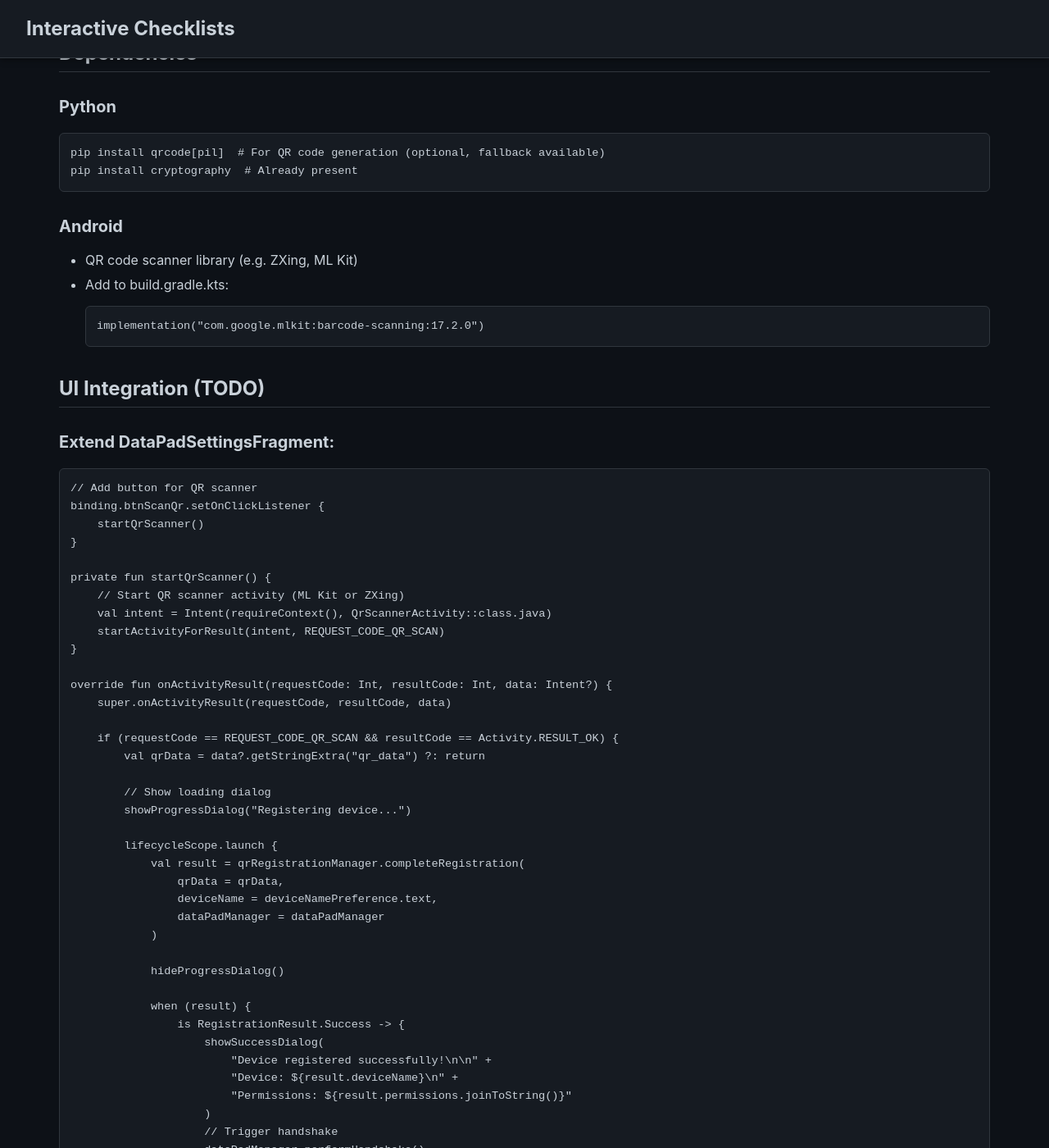
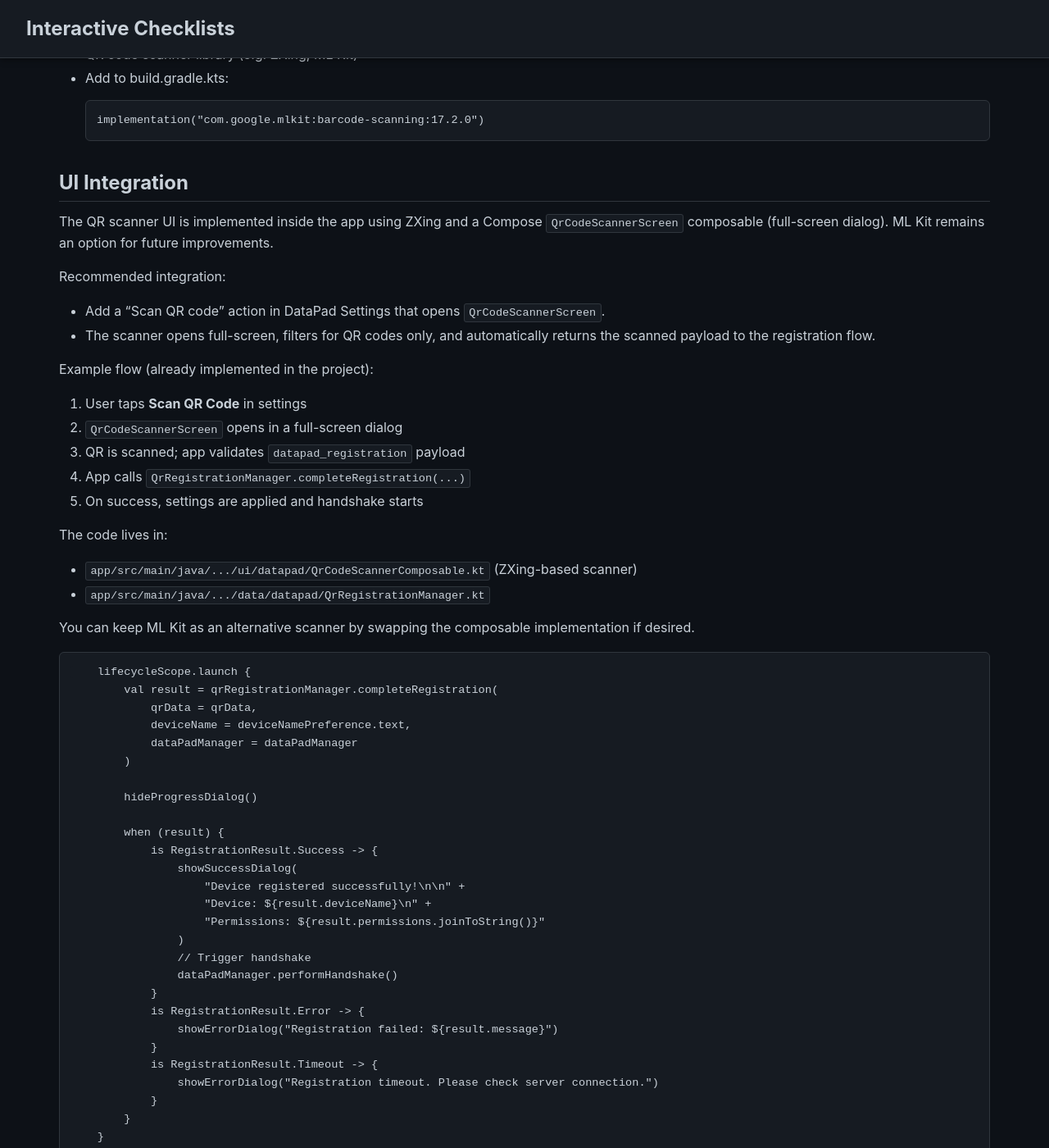
Before and after one commit to arn-c0de/InteractiveChecklists, a Jekyll site: the page built from docs/EN/features/qr_registration.md, in a window 1280 px wide and 1400 px high, scrolled down 4782 px. Shown: the whole window at 82% size. Built offline with Jekyll 4.4.1, drawn with Linux system fonts in a browser that asks for light colours; our own code applies the rules of GitHub Pages for plain Markdown files; some of the changed text lies outside the part shown.

Commit message:
QR registration + scanner fixes, docs updates - phase 2

````diff
--- a/app/src/main/assets/document_sources.json
+++ b/app/src/main/assets/document_sources.json
@@ -3,5 +3,10 @@
     "name": "OpenStreetMap",
     "website": "https://www.openstreetmap.org",
     "license": "Open Database License (ODbL) 1.0 – © OpenStreetMap contributors"
+  },
+  {
+    "name": "ZXing (Zebra Crossing)",
+    "website": "https://github.com/zxing/zxing",
+    "license": "Apache License 2.0 – © ZXing authors"
   }
 ]
--- a/docs/EN/features/qr_registration.md
+++ b/docs/EN/features/qr_registration.md
@@ -71,7 +71,11 @@ python registration_token.py generate --server-ip 192.168.1.100 --port 5010 --ou
 - Automatic addition to authorized_devices.json
 
 **forward_parsed_udp.py** - Extended with:
-- DeviceRegistration message routing (see Manual Patch below)
+- DeviceRegistration message routing (built-in)
+- Interactive registration mode at startup (press 'B' to generate QR token and wait for registration)
+- `--skip-qr-prompt` flag to skip the interactive prompt
+
+> Note: The previous "manual patch" has been applied. `forward_parsed_udp.py` now handles `DeviceRegistration` messages and can listen for registration at startup.
 
 ### Kotlin Components
 
@@ -155,28 +159,11 @@ python registration_token.py verify <token-id>
 python registration_token.py cleanup
 ```
 
-## Manual Patch Required
+**Status: Applied**
 
-**forward_parsed_udp.py** - Line ~803 and ~1716
+The `DeviceRegistration` handler has been implemented and integrated into `forward_parsed_udp.py`. The server can optionally start in interactive registration mode (press 'B' at startup) or skip the prompt with `--skip-qr-prompt`.
 
-Add after the `ClientHello` handler:
-
-```python
-elif 'type' in msg and msg['type'] == 'DeviceRegistration':
-    logger.info(f"📥 Received DeviceRegistration from {addr}")
-    response = session_mgr.handle_device_registration(msg, addr)
-    # Send response in PLAINTEXT
-    response_json = json.dumps(response).encode('utf-8')
-    handshake_sock.sendto(response_json, addr)
-    if response.get('type') == 'RegistrationSuccess':
-        logger.info(f"✅ Device registered: {response.get('deviceId', 'unknown')} ({response.get('deviceName', 'unknown')})")
-    else:
-        logger.warning(f"❌ Registration failed: {response.get('message', 'unknown error')}")
-```
-
-**Insert between:**
-- After `elif 'type' in msg and msg['type'] == 'ClientHello':` block
-- Before `elif 'type' in msg and msg['type'] == 'KeyConfirm':` block
+If you need to reproduce the manual changes, see the commit history for the exact diff.
 
 ## Dependencies
 
@@ -193,30 +180,28 @@ pip install cryptography  # Already present
 implementation("com.google.mlkit:barcode-scanning:17.2.0")
 ```
 
-## UI Integration (TODO)
+## UI Integration
 
-### Extend DataPadSettingsFragment:
+The QR scanner UI is implemented inside the app using ZXing and a Compose `QrCodeScannerScreen` composable (full-screen dialog). ML Kit remains an option for future improvements.
 
-```kotlin
-// Add button for QR scanner
-binding.btnScanQr.setOnClickListener {
-    startQrScanner()
-}
+Recommended integration:
 
-private fun startQrScanner() {
-    // Start QR scanner activity (ML Kit or ZXing)
-    val intent = Intent(requireContext(), QrScannerActivity::class.java)
-    startActivityForResult(intent, REQUEST_CODE_QR_SCAN)
-}
+- Add a "Scan QR code" action in DataPad Settings that opens `QrCodeScannerScreen`.
+- The scanner opens full-screen, filters for QR codes only, and automatically returns the scanned payload to the registration flow.
 
-override fun onActivityResult(requestCode: Int, resultCode: Int, data: Intent?) {
-    super.onActivityResult(requestCode, resultCode, data)
+Example flow (already implemented in the project):
 
-    if (requestCode == REQUEST_CODE_QR_SCAN && resultCode == Activity.RESULT_OK) {
-        val qrData = data?.getStringExtra("qr_data") ?: return
+1. User taps **Scan QR Code** in settings
+2. `QrCodeScannerScreen` opens in a full-screen dialog
+3. QR is scanned; app validates `datapad_registration` payload
+4. App calls `QrRegistrationManager.completeRegistration(...)`
+5. On success, settings are applied and handshake starts
 
-        // Show loading dialog
-        showProgressDialog("Registering device...")
+The code lives in:
+- `app/src/main/java/.../ui/datapad/QrCodeScannerComposable.kt` (ZXing-based scanner)
+- `app/src/main/java/.../data/datapad/QrRegistrationManager.kt`
+
+You can keep ML Kit as an alternative scanner by swapping the composable implementation if desired.
 
         lifecycleScope.launch {
             val result = qrRegistrationManager.completeRegistration(
@@ -291,11 +276,11 @@ lifecycleScope.launch {
 
 1. ✅ Python server-side implemented
 2. ✅ Kotlin client-side implemented
-3. ⏳ Patch forward_parsed_udp.py (see Manual Patch)
-4. ⏳ Add QR scanner library to build.gradle.kts
-5. ⏳ UI integration in DataPadSettingsFragment
-6. ⏳ Create QrScannerActivity (ML Kit or ZXing)
-7. ⏳ Testing with real QR code
+3. ✅ Patch forward_parsed_udp.py (implemented) — `DeviceRegistration` routing added and interactive registration support included
+4. ✅ QR scanner integrated (ZXing) — `QrCodeScannerScreen` composable in `QrCodeScannerComposable.kt`
+5. ✅ UI integration: settings include a scan flow that completes registration and triggers handshake
+6. ⏳ Optional: Add a dedicated `QrScannerActivity` (if you prefer Activity-based flow rather than composable dialog)
+7. ⏳ Testing with real QR code (recommended)
 
 ## Troubleshooting
 
@@ -308,6 +293,13 @@ lifecycleScope.launch {
 - Check network connectivity
 - Check firewall rules (Port 5010 UDP)
 - Check server log: `forward_parsed_udp.py` output
+- If you see a Python error like `ModuleNotFoundError: No module named '_cffi_backend'`, ensure `cryptography` and `cffi` are installed in your environment:
+
+```bash
+pip install cryptography cffi
+```
+
+Use a virtual environment (`python -m venv .venv` + `source .venv/bin/activate` or PowerShell equivalent) to avoid system conflicts.
 
 ### Device already registered
 - Check authorized_devices.json
````
Also changed, not shown: THIRD_PARTY_LICENSES.md (+7 -0 lines), docs/EN/features/qr_registration_quickstart.md (+33 -14 lines), scripts/DCS-SCRIPTS-FOLDER-Experimental/QR_REGISTRATION_README.md (+4 -4 lines), 5 other files.
